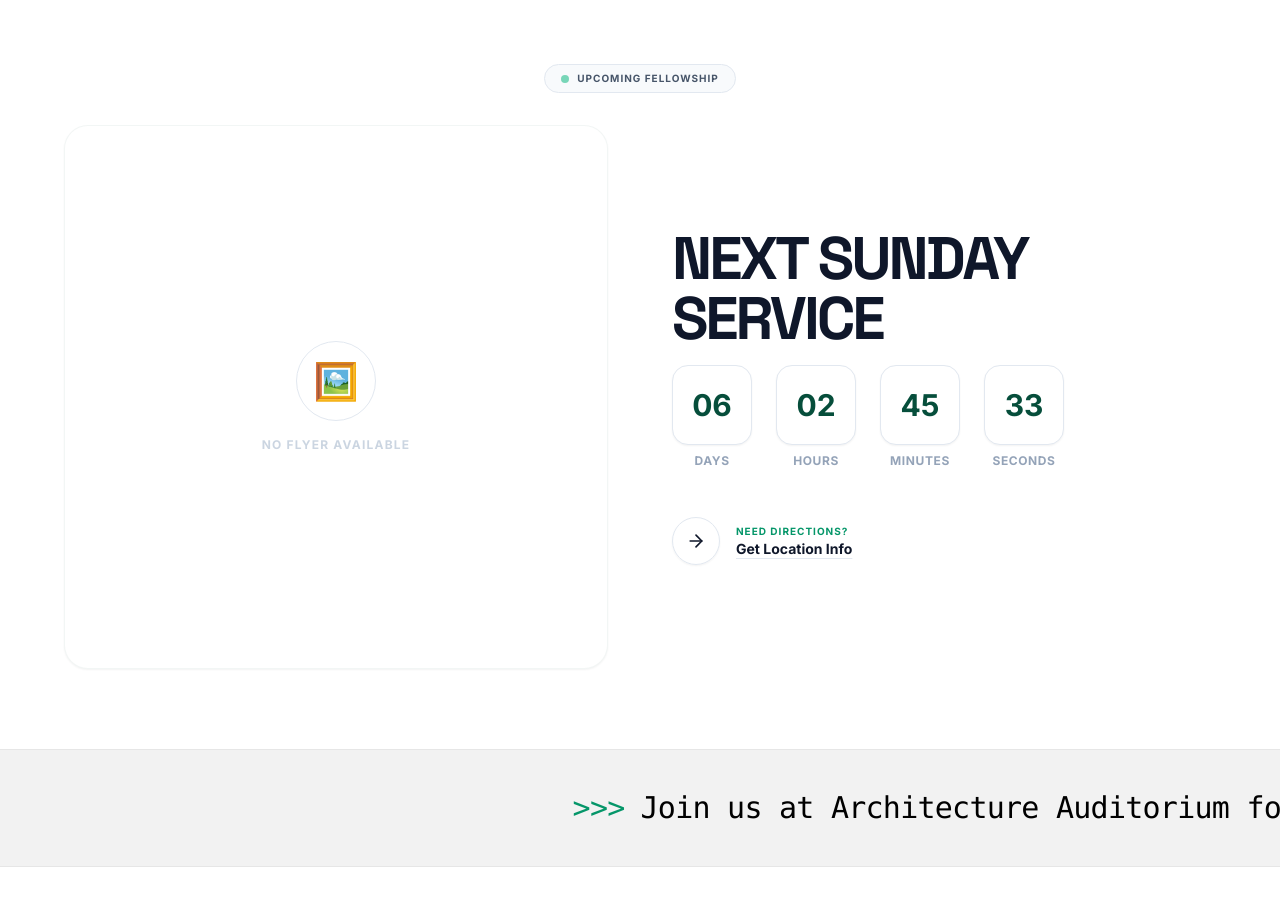
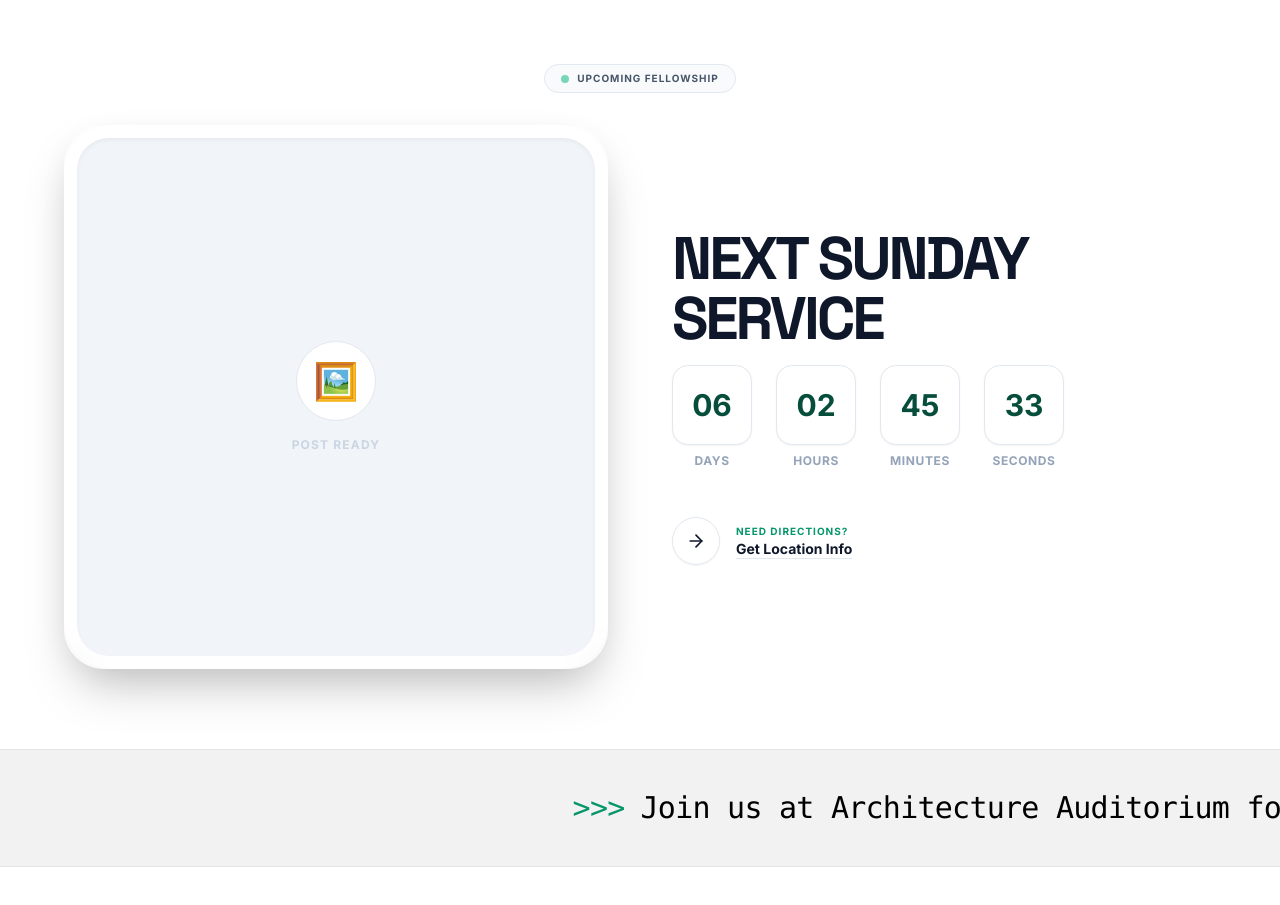
Before and after one commit to Daniel-1165/SUCF_UNEC, a React (Vite) app: page / in a window 1280 px wide. Shown: the part 940-1845 px from the top of the page. Built offline with nearby package versions, Linux system fonts and the light colour scheme; no server answers; the database is empty.

Commit message:
feat: implement CountdownTimer component to display upcoming fellowship events with dynamic data fetching, admin controls, and animated UI.

```diff
--- a/src/components/CountdownTimer.jsx
+++ b/src/components/CountdownTimer.jsx
@@ -130,22 +130,28 @@ const CountdownTimer = ({ targetDate: propTargetDate, title: propTitle }) => {
                         className="w-full lg:w-1/2"
                     >
                         <div className="relative group">
-                            <div className="absolute -inset-2 bg-emerald-500/10 rounded-2xl blur-xl opacity-0 group-hover:opacity-60 transition-opacity duration-700"></div>
-                            <div className="relative tech-card p-0 aspect-square group-hover:shadow-xl transition-all duration-700 bg-slate-50 flex items-center justify-center overflow-hidden">
+                            <div className="absolute -inset-4 bg-emerald-500/10 rounded-2xl blur-xl opacity-0 group-hover:opacity-60 transition-opacity duration-700"></div>
+                            {/* Decorative Background Glows */}
+                            <div className="absolute inset-0 bg-white/50 backdrop-blur-xl rounded-[2.5rem] border border-white/20 shadow-2xl"></div>
+
+                            {/* Main Flyer Container */}
+                            <div className="relative z-10 zeni-card !p-3 !bg-white/40 !backdrop-blur-md !border-white/20 aspect-square overflow-hidden hover:shadow-2xl hover:shadow-emerald-900/10 transition-all duration-700">
+                                <div className="w-full h-full rounded-[2rem] overflow-hidden bg-slate-100 flex items-center justify-center relative shadow-inner">
                                     {event?.flyer_url ? (
                                         <img
                                             src={event.flyer_url}
                                             alt={event.title}
-                                        className="w-full h-full object-cover transform group-hover:scale-[1.05] transition-transform duration-700"
+                                            className="w-full h-full object-cover transform group-hover:scale-110 transition-transform duration-1000"
                                         />
                                     ) : (
                                         <div className="flex flex-col items-center justify-center text-slate-300">
                                             <div className="w-20 h-20 rounded-full bg-white border border-slate-200 flex items-center justify-center mb-4">
                                                 <span className="text-4xl">🖼️</span>
                                             </div>
-                                        <p className="text-xs font-bold uppercase tracking-widest">No Flyer Available</p>
+                                            <p className="text-xs font-bold uppercase tracking-widest">Post Ready</p>
                                         </div>
                                     )}
+                                </div>
 
                                 {/* Admin Controls Overlay */}
                                 {user?.isAdmin && (
--- a/src/components/Navbar.jsx
+++ b/src/components/Navbar.jsx
@@ -161,9 +161,12 @@ const Navbar = () => {
                             {/* Header Section (Fixed height) */}
                             <div className="p-6 pb-2 shrink-0">
                                 <div className="flex justify-between items-center mb-6">
-                                    <div className="flex items-center gap-3">
+                                    <div className="flex items-center gap-2">
                                         <img src={logo} alt="Logo" className="h-8 w-auto" />
-                                        <FiMenu className="text-emerald-400" size={20} />
+                                        <div className="flex items-baseline">
+                                            <span className="text-sm font-black italic uppercase tracking-tighter leading-none font-heading text-white">SUCF</span>
+                                            <span className="text-sm font-black italic uppercase tracking-tighter leading-none font-heading bg-emerald-500 text-white px-1 ml-0.5 rounded-sm">UNEC</span>
+                                        </div>
                                     </div>
                                     <button
                                         onClick={() => setIsOpen(false)}
@@ -253,7 +256,7 @@ const Navbar = () => {
                                         </Link>
                                     </div>
                                 )}
-                                <p className="text-center text-[9px] text-white/20 mt-6 uppercase tracking-[0.2em]">SUCF UNEC &copy; 2024</p>
+                                <p className="text-center text-[9px] text-white/20 mt-6 uppercase tracking-[0.2em]">SUCF UNEC &copy; {new Date().getFullYear()}</p>
                             </div>
                         </motion.div>
                     </div>
```
Lines whose indentation alone changed are shown as unchanged.
